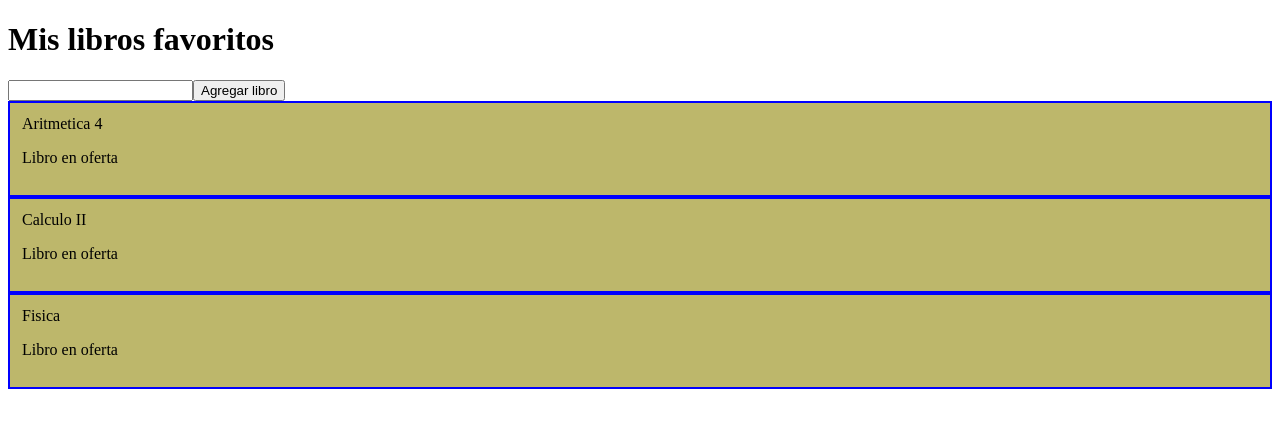
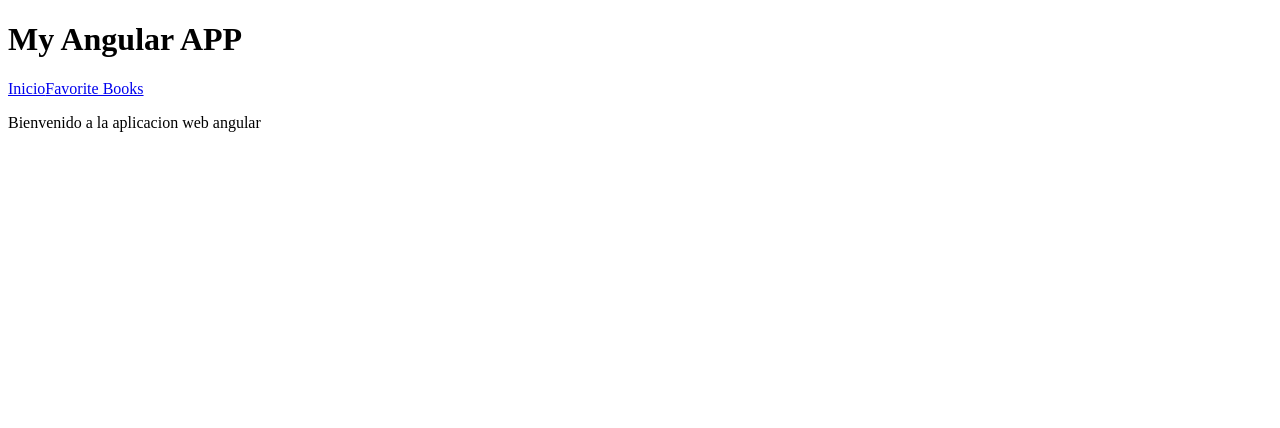
Before and after one commit to frodorix/Microservices, an Angular app in the folder Angular/my-web-app/: page / in a window 1280 px wide. Shown: the top 428 px of the page. Built offline with nearby package versions, Linux system fonts and the light colour scheme.

Commit message:
Angular Routing

```diff
--- a/Angular/my-web-app/src/app/app-routing.module.ts
+++ b/Angular/my-web-app/src/app/app-routing.module.ts
@@ -1,10 +1,15 @@
 import { NgModule } from '@angular/core';
 import { RouterModule, Routes } from '@angular/router';
+import { InicioComponent } from './inicio/inicio.component';
+import { LibrosComponent } from './libros/libros.component';
 
-const routes: Routes = [];
+const routes: Routes = [
+  { path: '', component: InicioComponent },
+  { path: 'libros', component: LibrosComponent },
+];
 
 @NgModule({
   imports: [RouterModule.forRoot(routes)],
-  exports: [RouterModule]
+  exports: [RouterModule],
 })
-export class AppRoutingModule { }
+export class AppRoutingModule {}
--- a/Angular/my-web-app/src/app/app.component.html
+++ b/Angular/my-web-app/src/app/app.component.html
@@ -1 +1,5 @@
-<app-libros></app-libros>
+<h1>My Angular APP</h1>
+
+<a routerLink="/">Inicio</a>
+<a routerLink="/libros">Favorite Books</a>
+<router-outlet></router-outlet>
--- a/Angular/my-web-app/src/app/app.module.ts
+++ b/Angular/my-web-app/src/app/app.module.ts
@@ -7,12 +7,14 @@ import { LibrosComponent } from './libros/libros.component';
 import { LibroComponent } from './libro/libro.component';
 import { FormsModule } from '@angular/forms';
 import { LibroService } from './services/libro.service';
+import { InicioComponent } from './inicio/inicio.component';
 
 @NgModule({
   declarations: [
     AppComponent,
     LibrosComponent,
-    LibroComponent
+    LibroComponent,
+    InicioComponent
   ],
   imports: [
     BrowserModule,
--- /dev/null
+++ b/Angular/my-web-app/src/app/inicio/inicio.component.html
@@ -0,0 +1 @@
+<p>Bienvenido a la aplicacion web angular</p>
--- /dev/null
+++ b/Angular/my-web-app/src/app/inicio/inicio.component.ts
@@ -0,0 +1,15 @@
+import { Component, OnInit } from '@angular/core';
+
+@Component({
+  selector: 'app-inicio',
+  templateUrl: './inicio.component.html',
+  styleUrls: ['./inicio.component.css']
+})
+export class InicioComponent implements OnInit {
+
+  constructor() { }
+
+  ngOnInit(): void {
+  }
+
+}
```
Also changed, not shown: Angular/my-web-app/src/app/inicio/inicio.component.css (added), 1 other file (tests, documents, lock files or other folders).
